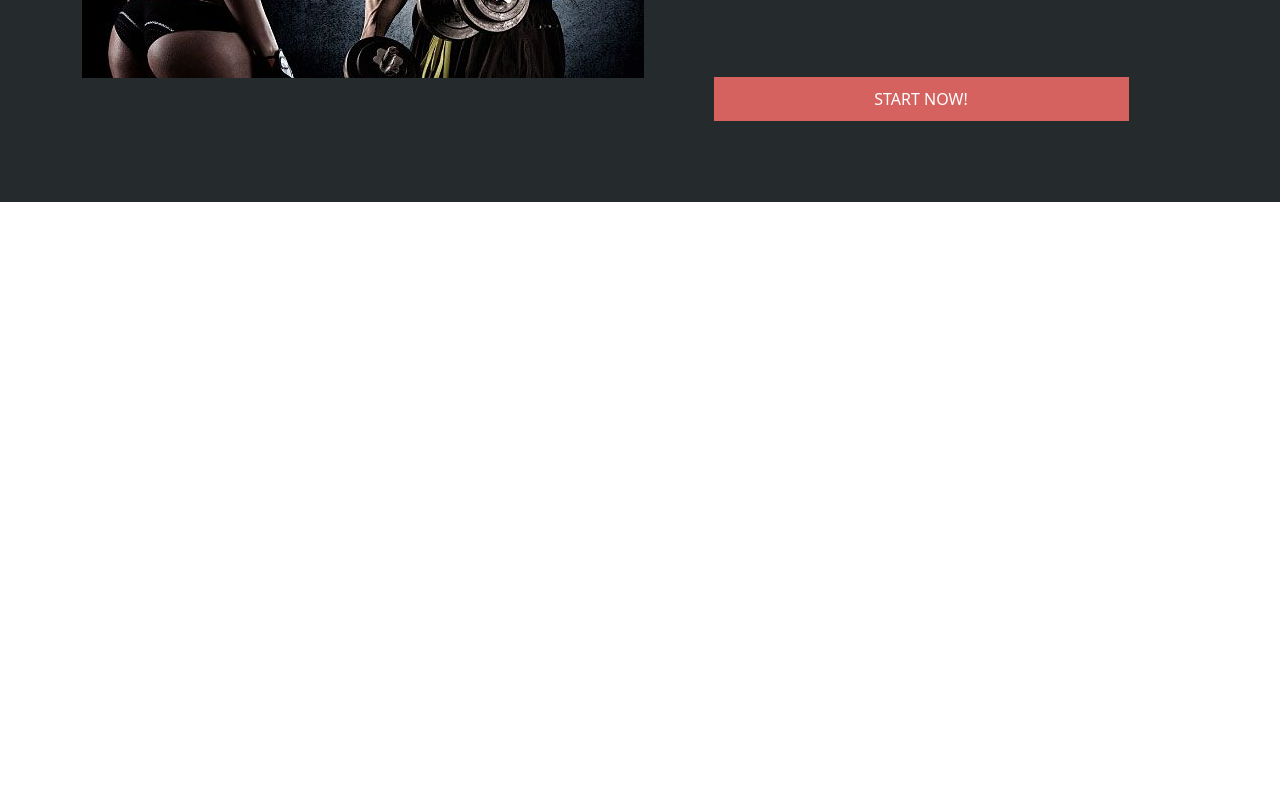
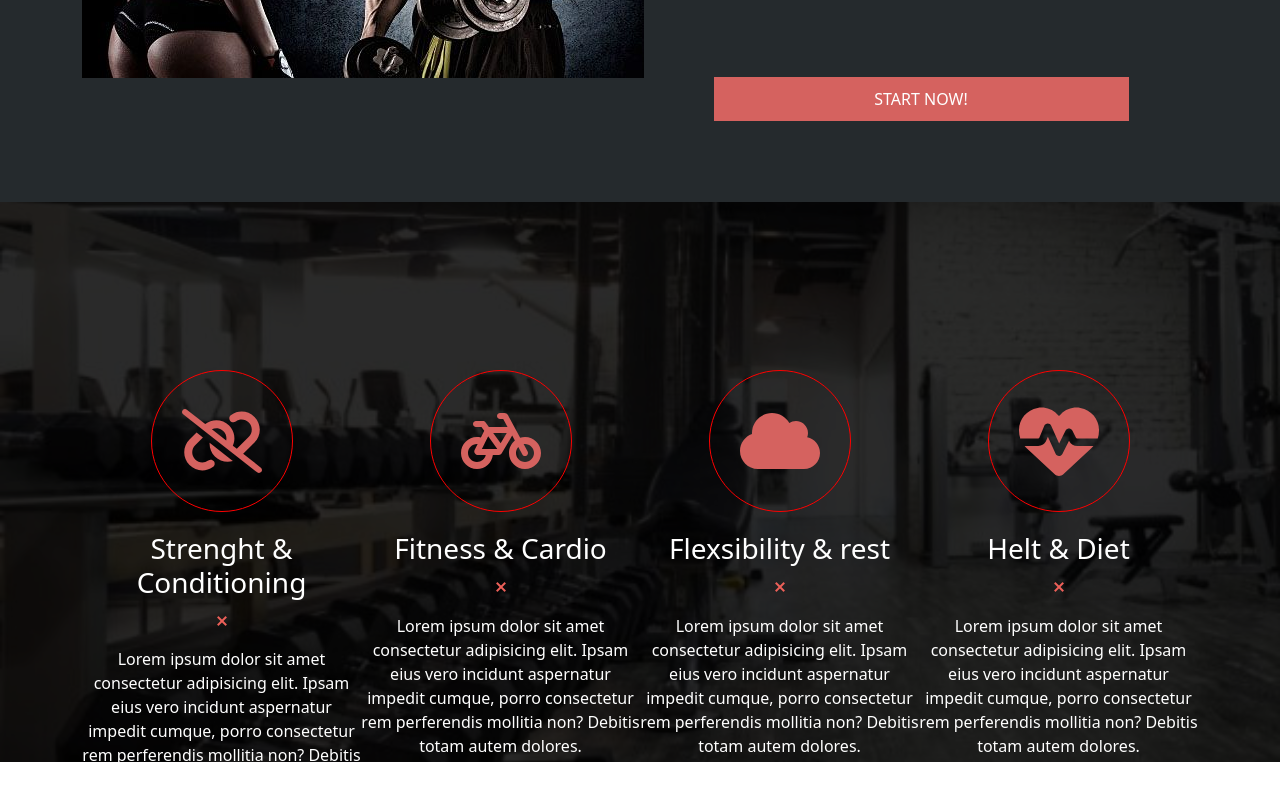
Before and after one commit to EngeneerProgram/proj-html-vuejs, a Vue app: page / in a window 1280 px wide. Shown: the part 1604-2404 px from the top of the page. Before the commit the page ends 1806 px from the top, so only its background shows below. Built offline with nearby package versions, Linux system fonts and the light colour scheme.

Commit message:
Add Gym Service Component and fix the main component

```diff
--- /dev/null
+++ b/src/components/BestServiceGymComponent.vue
@@ -0,0 +1,117 @@
+<template>
+  <div class="container-fluid best-service">
+    <div class="background"></div>
+    <div class="container icon-section">
+      <div class="col1 col">
+        <font-awesome-icon class="font-siz" icon="fa-solid fa-link-slash" />
+        <h3 class="pt-3">Strenght & Conditioning</h3>
+        <img src="../assets/img/divider-x-red.png" alt="" />
+        <p class="pt-3">
+          Lorem ipsum dolor sit amet consectetur adipisicing elit. Ipsam eius
+          vero incidunt aspernatur impedit cumque, porro consectetur rem
+          perferendis mollitia non? Debitis totam autem dolores.
+        </p>
+      </div>
+      <div class="col2 col">
+        <font-awesome-icon class="font-siz" icon="fa-solid fa-bicycle" />
+        <h3 class="pt-3">Fitness & Cardio</h3>
+        <img
+          src="../assets/img/divider-x-red.png"
+          alt="immagine contentente x rossa"
+        />
+        <p class="pt-3">
+          Lorem ipsum dolor sit amet consectetur adipisicing elit. Ipsam eius
+          vero incidunt aspernatur impedit cumque, porro consectetur rem
+          perferendis mollitia non? Debitis totam autem dolores.
+        </p>
+      </div>
+      <div class="col3 col">
+        <font-awesome-icon class="font-siz" icon=" fa-solid fa-cloud" />
+        <h3 class="pt-3">Flexsibility & rest</h3>
+        <img
+          src="../assets/img/divider-x-red.png"
+          alt="immagine contentente x rossa"
+        />
+        <p class="pt-3">
+          Lorem ipsum dolor sit amet consectetur adipisicing elit. Ipsam eius
+          vero incidunt aspernatur impedit cumque, porro consectetur rem
+          perferendis mollitia non? Debitis totam autem dolores.
+        </p>
+      </div>
+      <div class="col4 col">
+        <font-awesome-icon class="font-siz" icon="fa-solid fa-heart-pulse" />
+        <h3 class="pt-3">Helt & Diet</h3>
+        <img
+          src="../assets/img/divider-x-red.png"
+          alt="immagine contentente x rossa"
+        />
+        <p class="pt-3">
+          Lorem ipsum dolor sit amet consectetur adipisicing elit. Ipsam eius
+          vero incidunt aspernatur impedit cumque, porro consectetur rem
+          perferendis mollitia non? Debitis totam autem dolores.
+        </p>
+      </div>
+    </div>
+  </div>
+</template>
+
+
+
+
+
+<script>
+export default {
+  name: "BestServiceGymComponent",
+};
+</script>
+
+<style lang="scss" scoped>
+.best-service {
+  position: relative;
+  height: 70vh;
+
+  display: Flex;
+  justify-content: center;
+  align-content: center;
+  align-items: center;
+
+  .background {
+    position: absolute;
+    width: 100%;
+    height: 100%;
+    background-image: url("../assets/img/blog4-600x433.jpg");
+    background-size: cover;
+    background-position: center;
+    filter: brightness(0.2);
+  }
+
+  .icon-section {
+    position: absolute;
+    display: Flex;
+    justify-content: space-between;
+    top:30%;
+
+
+    .col {
+      text-align: center;
+      h3 {
+        color: white;
+      }
+      p{
+          color:white;
+      }
+    }
+  }
+}
+
+.font-siz {
+  padding: 30px;
+  width: 80px;
+  height: 80px;
+  object-fit: 1/1;
+  border-radius: 100%;
+  //font-size: 80px;
+  color: #d5625f;
+  border: 1px solid red;
+}
+</style>
--- a/src/components/LoginComponent.vue
+++ b/src/components/LoginComponent.vue
@@ -45,7 +45,7 @@ export default {
        color: #6b6b6b;
     font-size: 71px;
     position: absolute;
-    top: -33px;
+    top: -36.5px;
     left: 49.5%;
 
     }
--- a/src/components/MainComponent.vue
+++ b/src/components/MainComponent.vue
@@ -1,5 +1,5 @@
 <template>
-<div class="main">
+<main>
     <div class="container-fluid jumbotron d-flex justify-content-center align-content-center">
             <div class="container-header">
 
@@ -17,10 +17,10 @@
 
     <ClassFitnessComponent/>
     <LoginComponent/>
+    <BestServiceGymComponent/>
+</main>
 
 
-
-</div>
 </template>
 
 
@@ -30,12 +30,14 @@
 import HeaderComponent from "./HeaderComponent.vue"
 import ClassFitnessComponent from "./ClassFitnessComponent.vue"
 import LoginComponent from "./LoginComponent.vue"
+import BestServiceGymComponent from "./BestServiceGymComponent.vue"
 export default {
    name: "MainComponent",
    components:{
     HeaderComponent,
     ClassFitnessComponent,
-    LoginComponent
+    LoginComponent,
+    BestServiceGymComponent
 }
 }
 </script>
--- a/src/main.js
+++ b/src/main.js
@@ -1,9 +1,9 @@
 import Vue from 'vue'
 import App from './App.vue'
 import { library } from '@fortawesome/fontawesome-svg-core'
-import { faCaretDown } from '@fortawesome/free-solid-svg-icons'
+import { faBicycle, faCaretDown, faCloud, faHeartPulse, faLinkSlash } from '@fortawesome/free-solid-svg-icons'
 import { FontAwesomeIcon } from '@fortawesome/vue-fontawesome'
-library.add(faCaretDown)
+library.add(faCaretDown, faLinkSlash, faBicycle, faCloud, faHeartPulse)
 Vue.component('font-awesome-icon', FontAwesomeIcon)
 const bootstrap = require('bootstrap');
 
```
